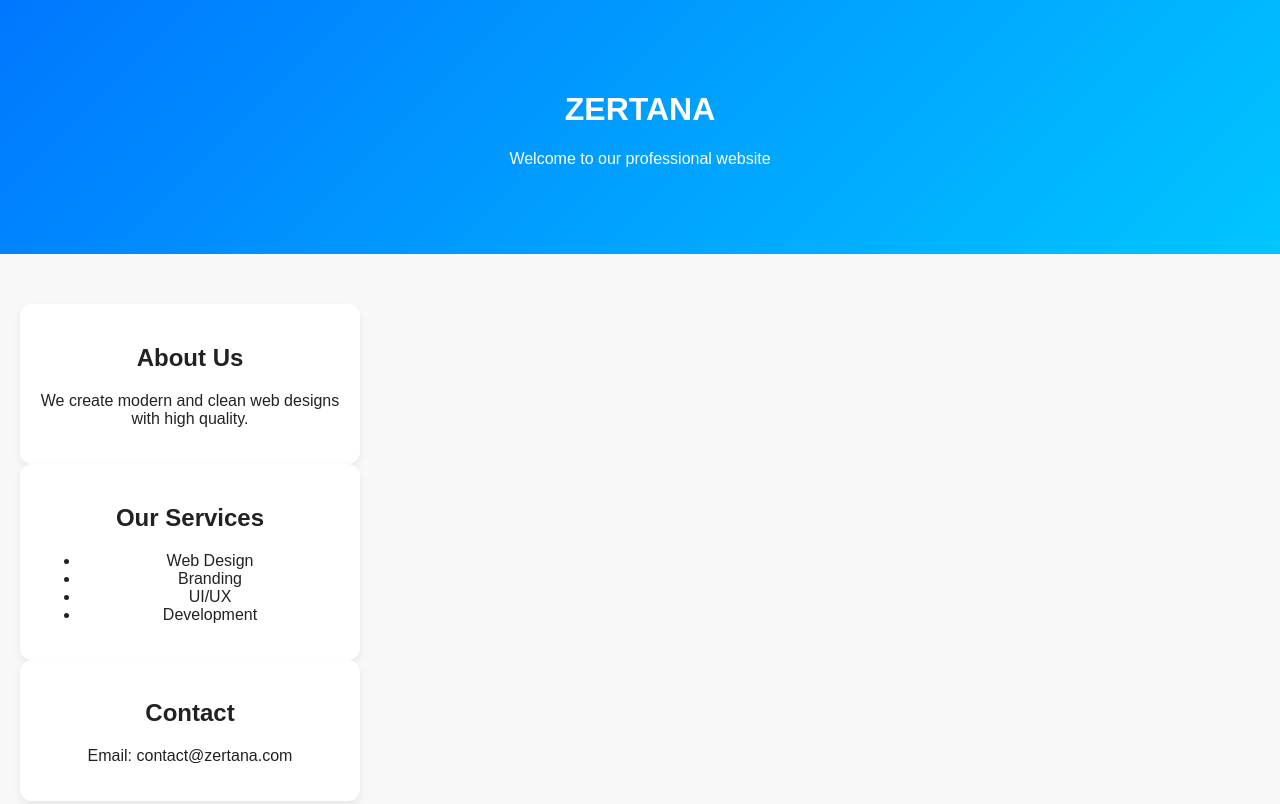
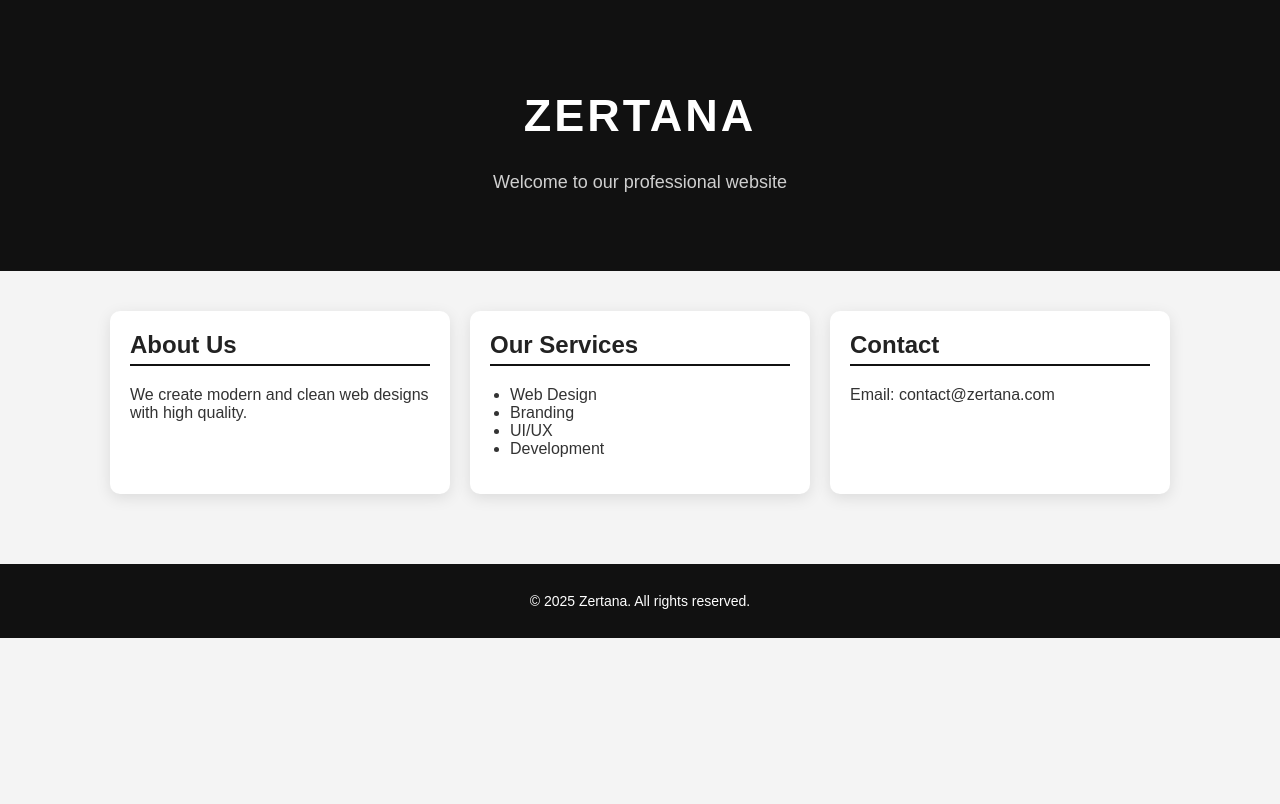
Before and after one commit to slaysaid20-hue/zertana, a plain HTML site: page index.html in a window 1280 px wide. Shown: the top 804 px of the page. Drawn offline with Linux system fonts and the light colour scheme.

Commit message:
Update style.css

```diff
--- a/style.css
+++ b/style.css
@@ -1,37 +1,34 @@
+/* ===== GLOBAL ===== */
 body {
     margin: 0;
-    font-family: "Tajawal", sans-serif;
-    background: #f8f8f8;
-    color: #222;
+    padding: 0;
+    font-family: Arial, sans-serif;
+    background: #f4f4f4;
+    color: #333;
 }
 
+/* ===== HEADER ===== */
 header {
+    background: #111;
+    color: white;
+    padding: 60px 20px;
     text-align: center;
-    padding: 70px 20px;
-    background: linear-gradient(135deg, #0077ff, #00c6ff);
-    color: white;
+}
+header h1 {
+    font-size: 45px;
+    letter-spacing: 3px;
+}
+header p {
+    font-size: 18px;
+    opacity: 0.8;
 }
 
-.btn {
-    display: inline-block;
-    background: #fff;
-    padding: 12px 25px;
-    margin-top: 15px;
-    border-radius: 8px;
-    color: #0077ff;
-    font-weight: bold;
-    text-decoration: none;
-}
-
-section {
-    padding: 50px 20px;
-    text-align: center;
-}
-
-.cards {
+/* ===== CONTENT ===== */
+.container {
     display: flex;
+    gap: 20px;
     justify-content: center;
-    gap: 20px;
+    padding: 40px 20px;
     flex-wrap: wrap;
 }
 
@@ -39,13 +36,25 @@ section {
     background: white;
     padding: 20px;
     width: 300px;
-    border-radius: 12px;
-    box-shadow: 0 4px 8px #0001;
+    border-radius: 10px;
+    box-shadow: 0 4px 15px rgba(0,0,0,0.1);
+}
+.card h2 {
+    margin-top: 0;
+    color: #222;
+    border-bottom: 2px solid #111;
+    padding-bottom: 5px;
+}
+.card ul {
+    padding-left: 20px;
 }
 
+/* ===== FOOTER ===== */
 footer {
+    background: #111;
+    color: white;
     text-align: center;
-    padding: 20px;
-    background: #ddd;
+    padding: 15px;
     margin-top: 30px;
+    font-size: 14px;
 }
```
